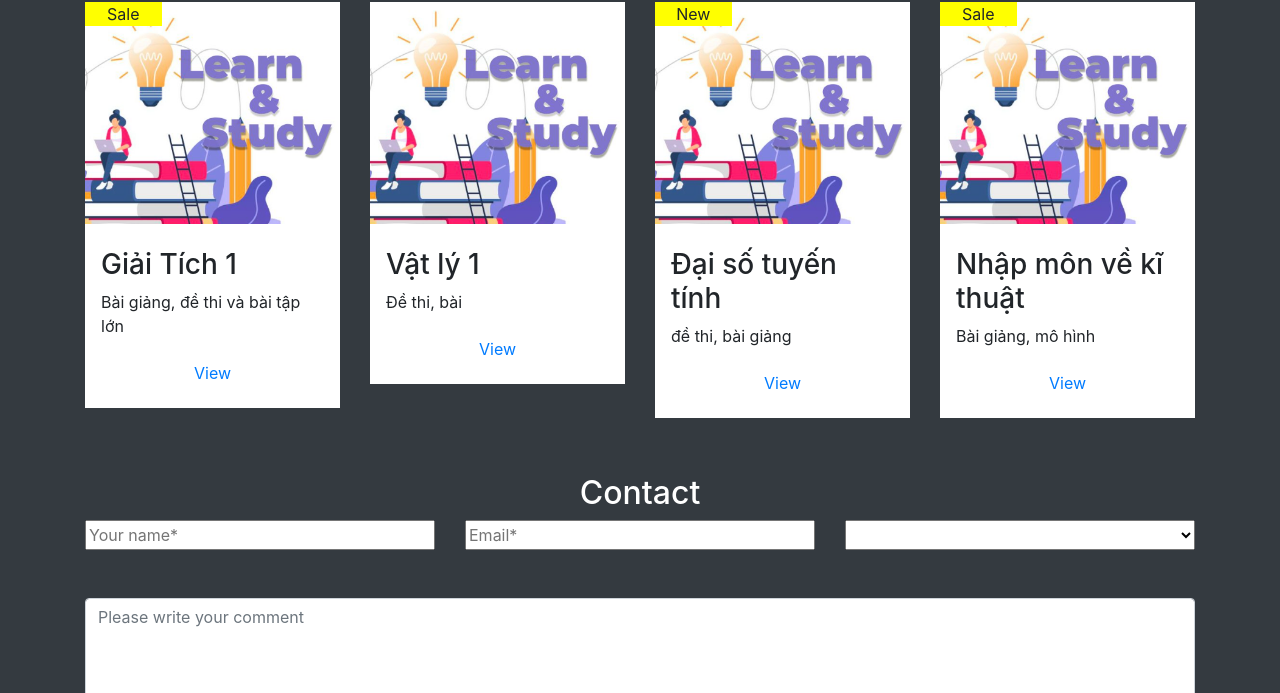
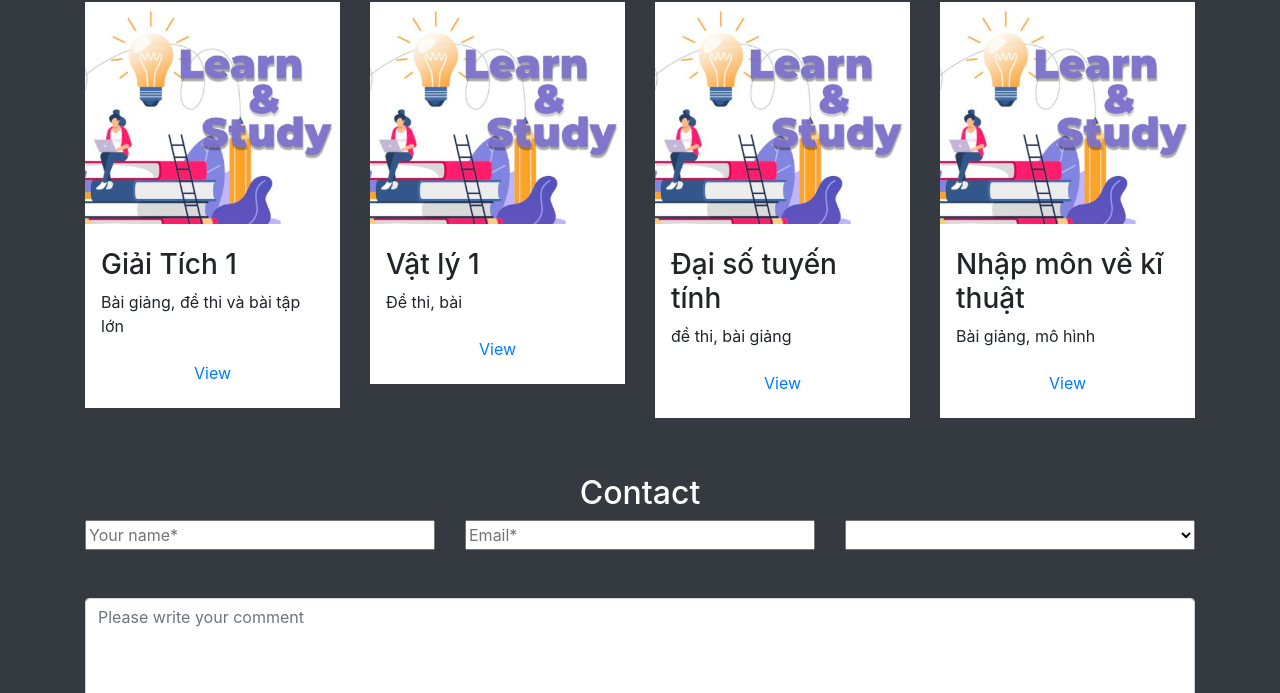
Before and after one commit to dinhphuckhang/CEAC, a website: page index.html in a window 1280 px wide. Shown: the part 407-1100 px from the top of the page. Drawn offline with nearby package versions, Linux system fonts and the light colour scheme.

Commit message:
Update index.html

```diff
--- a/index.html
+++ b/index.html
@@ -107,7 +107,7 @@
                 <div class="menu-card mb-2 bg-white">
                     <div class="img w-100 ">
                         <img class="w-100" src="Images/Ảnh chụp màn hình 2024-10-26 223416.png" alt="">
-                        <span>Sale</span>
+
                     </div>
                     <div class="menu-content d-flex flex-column p-3">
                         <h3 class="mt-2">
@@ -137,7 +137,7 @@
                 <div class="menu-card mb-2 bg-white">
                     <div class="img w-100 ">
                         <img class="w-100" src="Images/Ảnh chụp màn hình 2024-10-26 223416.png" alt="">
-                        <span>New</span>
+
                     </div>
                     <div class="menu-content d-flex flex-column p-3">
                         <h3 class="mt-2">
@@ -152,7 +152,7 @@
                 <div class="menu-card mb-2 bg-white">
                     <div class="img w-100 ">
                         <img class="w-100" src="Images/Ảnh chụp màn hình 2024-10-26 223416.png" alt="">
-                        <span>Sale</span>
+
                     </div>
                     <div class="menu-content d-flex flex-column p-3">
                         <h3 class="mt-2">
```
